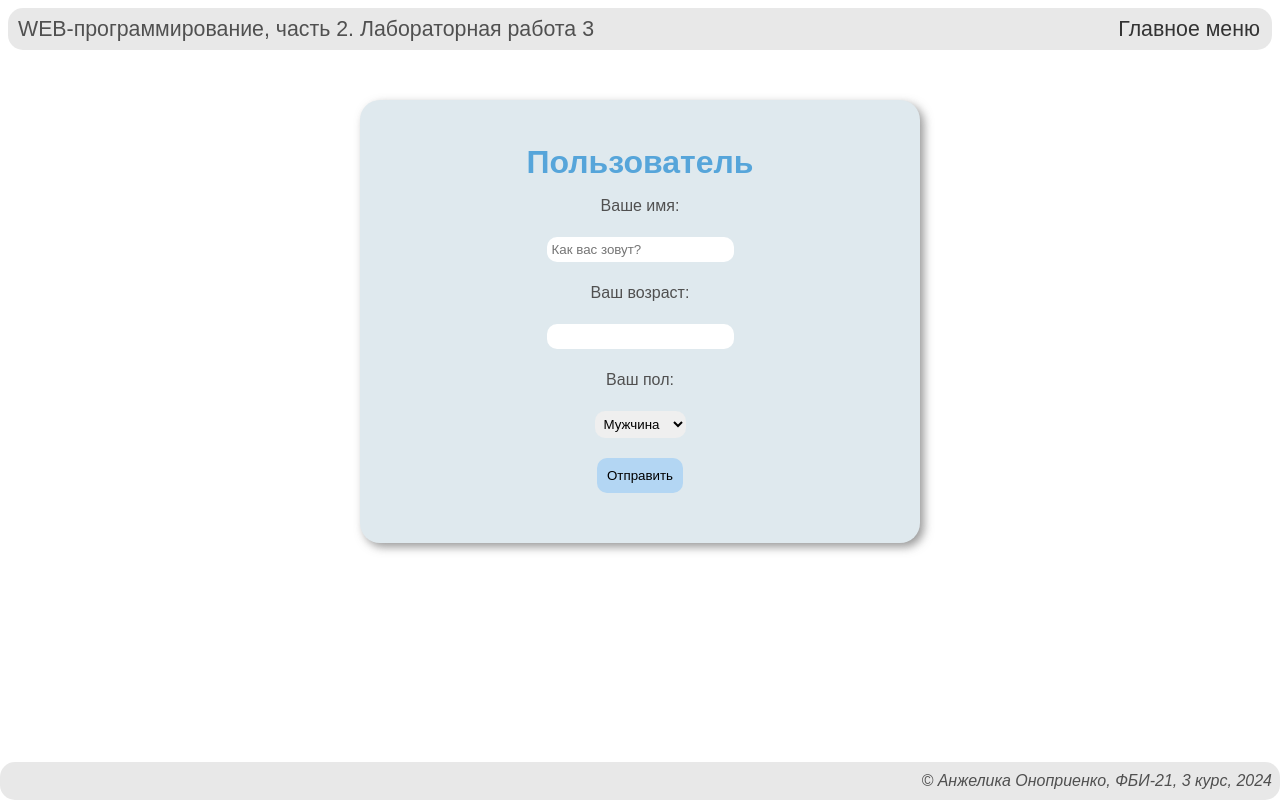
After one commit to Anjelaaaaa/web-programming-labs, a Flask app: page /lab3/form1 in a window 1280 px wide. The commit adds this page. Run offline with Flask 3, Linux system fonts and the light colour scheme.

Commit message:
Форма

```diff
--- a/lab3.py
+++ b/lab3.py
@@ -12,8 +12,8 @@ def lab():
 @lab3.route('/lab3/cookie')
 def cookie():
     resp = make_response(redirect('/lab3/'))
-    resp.set_cookie('name', 'Anjelika', max_age=5)
-    resp.set_cookie('age', '19')
+    resp.set_cookie('name', 'Alex', max_age=5)
+    resp.set_cookie('age', '20')
     resp.set_cookie('name_color', 'rgb(137, 120, 211)')
     return resp
 
@@ -25,3 +25,11 @@ def del_cookie():
     resp.set_cookie('age')
     resp.set_cookie('name_color')
     return resp
+
+
+@lab3.route('/lab3/form1')
+def form1():
+    user = request.args.get('user')
+    age = request.args.get('age')
+    sex = request.args.get('sex')
+    return render_template('lab3/form1.html', user=user, age=age, sex=sex)
--- a/static/main.css
+++ b/static/main.css
@@ -26,7 +26,7 @@ header {
     border-radius: 15px;
 }
 div {
-    margin: 30px 0 30px 0;
+    margin: 20px 0 20px 0;
 }
 a {
     text-decoration: none;
@@ -93,6 +93,9 @@ div.menu:hover {
 }
 .header3 {
     color: rgb(118, 104, 199);
+}
+.header4 {
+    color: rgb(86, 165, 218);
 }
 div.resource {
     background-color: rgb(213, 232, 250);
@@ -292,3 +295,20 @@ div.phrase {
     border-radius: 10px;
     line-height: 40px;
 }
+.user {
+    background-color: rgb(223, 233, 238);
+}
+.userinfo {
+    border-radius: 10px;
+    padding: 5px;
+    border: 1px;
+}
+.push {
+    border-radius: 10px;
+    border: 1px;
+    background-color: rgb(179, 214, 243);
+    padding: 10px;
+}
+.welcome {
+    color: rgb(142, 157, 167);
+}
--- /dev/null
+++ b/templates/lab3/form1.html
@@ -0,0 +1,53 @@
+{% extends "base.html" %}
+
+{# номер лабораторной работы: #}
+{% block lab %}  Лабораторная работа 3 {% endblock %}
+
+{# основной контент: #}
+{% block main %}
+
+    {% if user %}
+
+    <div class="list center user">
+        <h1 class="header4">Привет, {{ user }}!</h1>
+        <h2 class="welcome">Добро пожаловать на наш сайт!</h2>
+
+        <div>Ваш возраст: {{ age }}</div>
+        <div>Ваш пол: {{ sex }}</div>
+        <div>
+            <a href="/lab3/form1">Заново</a>
+        </div>
+    </div>
+
+    {% else %}
+
+    <div class="list center user">
+        <h1 class="header4">Пользователь</h1>
+
+        <form>
+            <label>Ваше имя:</label>
+            <div>
+                <input class="userinfo" type="text" placeholder="Как вас зовут?" name="user">
+            </div>
+
+            <label>Ваш возраст:</label>
+            <div>
+                <input class="userinfo" type="number" name="age">
+            </div>
+
+            <label>Ваш пол:</label>
+            <div>
+                <select class="userinfo" name="sex">
+                    <option value="male">Мужчина</option>
+                    <option value="female">Женщина</option>
+                </select>
+            </div>
+
+            <div>
+                <button class="push" type="submit">Отправить</button>
+            </div>
+        </form>
+    </div>
+
+    {% endif %}
+{% endblock %}
```
